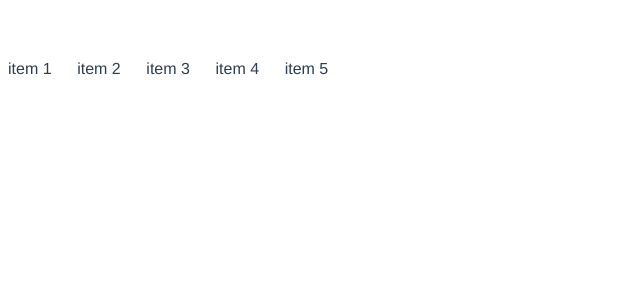
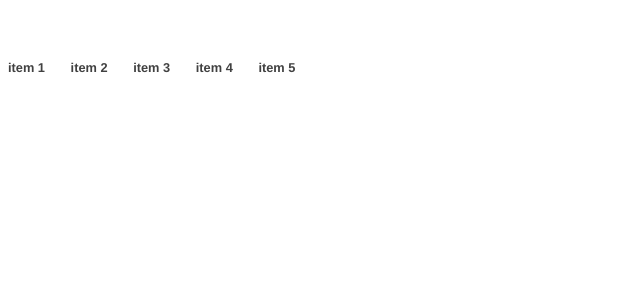
Before and after one commit to MetalHead89/vue-ui-kit, a Vue app: page / in a window 1280 px wide. Shown: the top 300 px of the page, without its empty margins (0-640 px from the left). Built offline with nearby package versions, Linux system fonts and the light colour scheme.

Commit message:
Изменены стили MhNavbarItem

```diff
--- a/src/components/MhNavbar/MhNavbarItem/MhNavbarItem.vue
+++ b/src/components/MhNavbar/MhNavbarItem/MhNavbarItem.vue
@@ -17,7 +17,14 @@ export default defineComponent({
 
 <style lang="scss">
 .mh-navbar__item {
+  color: #414141;
+  font-size: 1vw;
+  font-weight: 800;
   list-style-type: none;
   cursor: pointer;
+
+  &:hover {
+    color: #797979;
+  }
 }
 </style>
```
